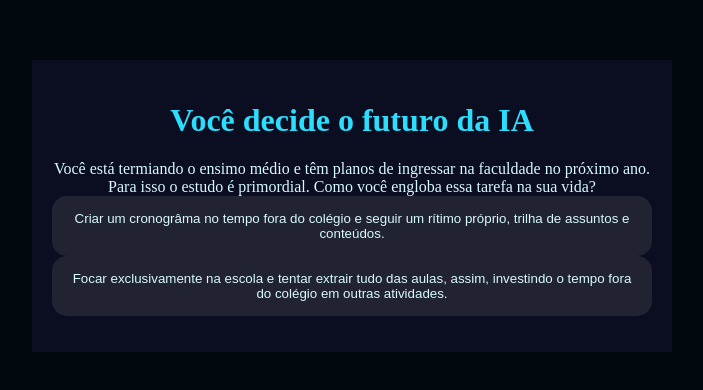
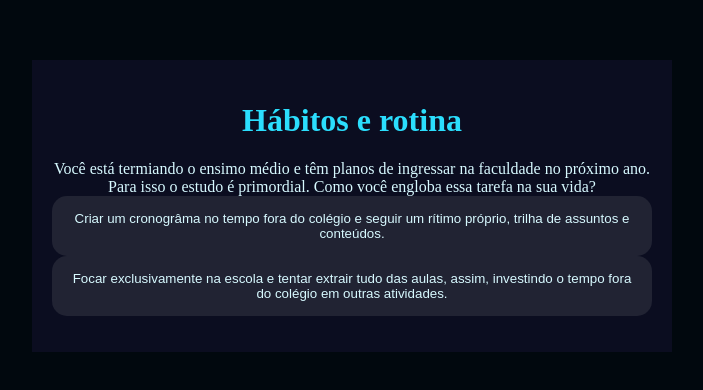
Before and after one commit to luizgustavobernaki/perguntas-e-respostas-sobre-a-IA, a plain HTML site: page index.html in a window 1280 px wide. Shown: the part 202-592 px from the top of the page, without its empty margins (288-991 px from the left). Drawn offline with Linux system fonts and the light colour scheme.

Commit message:
alteração final

```diff
--- a/index.html
+++ b/index.html
@@ -8,7 +8,7 @@
 </head>
 <body>
     <div class="caixa-principal">
-        <h1>Você decide o futuro da IA</h1>
+        <h1>Hábitos e rotina</h1>
         <div class="caixa-perguntas"></div>
         <div class="caixa-alternativas"></div>
         <div class="caixa-resultado">
```
